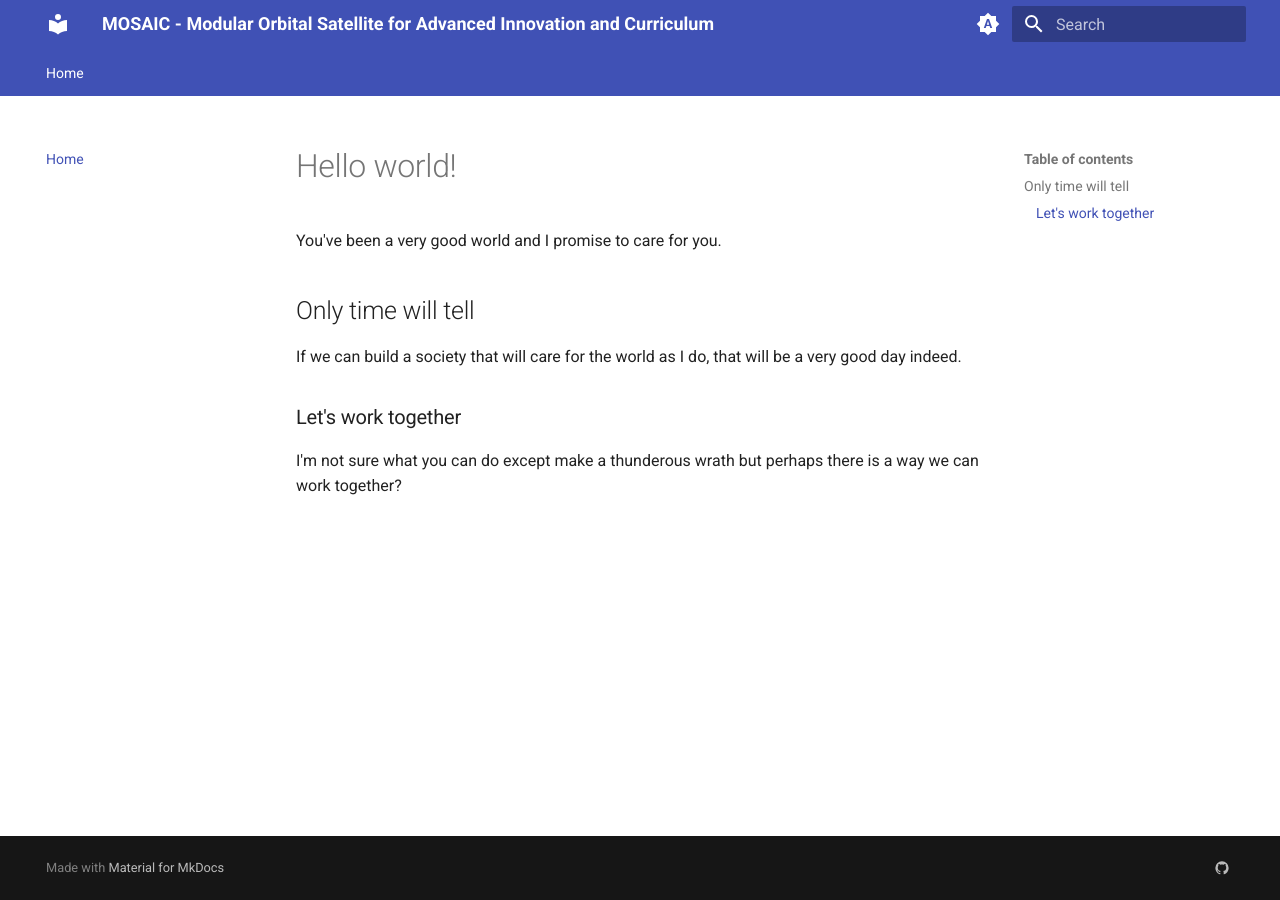
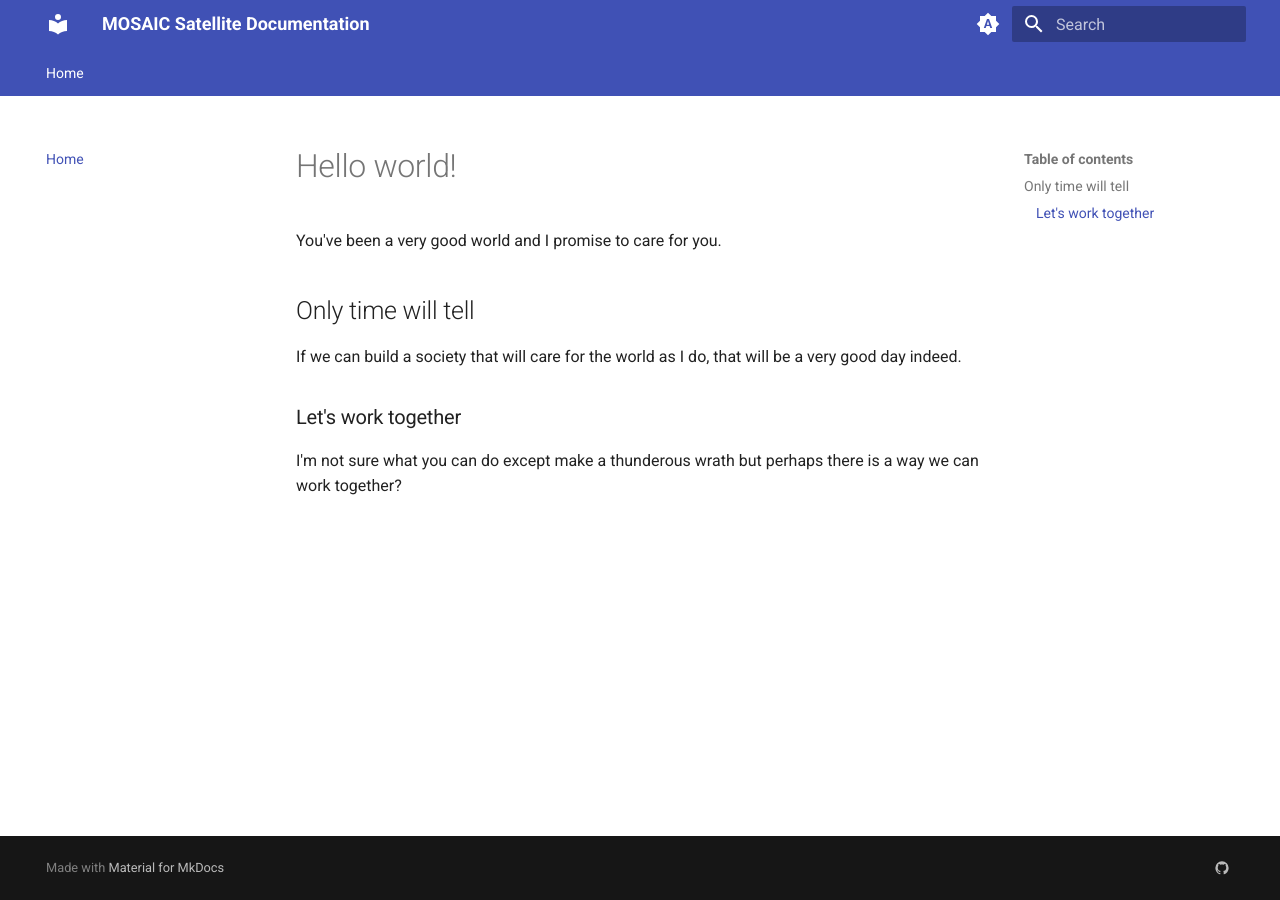
Before and after one commit to MOSAIC-Satellite/Documentation, an MkDocs documentation site: the page built from docs/index.md, in a window 1280 px wide. Built offline with MkDocs 1.6.1 and Material for MkDocs 9.7.7, drawn with Linux system fonts in a browser that asks for light colours.

Commit message:
Update mkdocs.yaml

```diff
--- a/mkdocs.yaml
+++ b/mkdocs.yaml
@@ -1,4 +1,4 @@
-site_name: MOSAIC - Modular Orbital Satellite for Advanced Innovation and Curriculum
+site_name: MOSAIC Satellite Documentation
 
 theme:
   name: material
```
